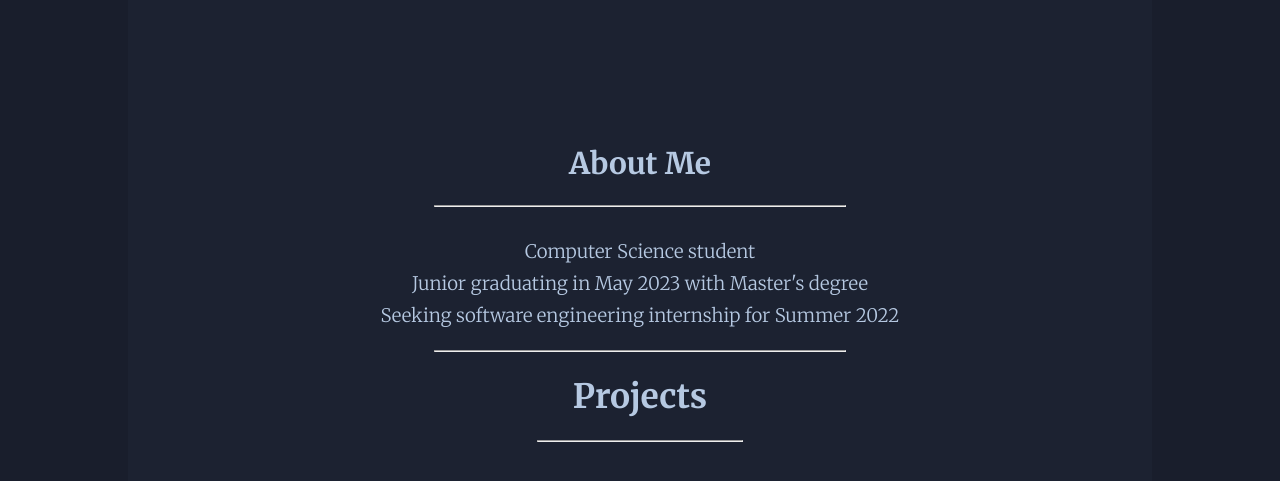
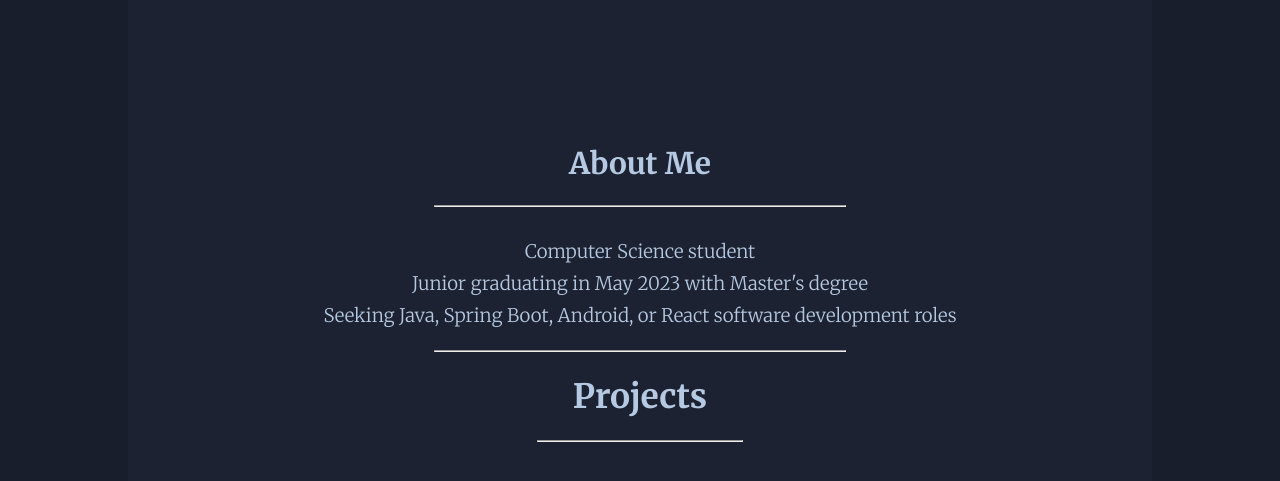
Before and after one commit to fyffep/fyffep.github.io, a plain HTML site: page index.html in a window 1280 px wide. Shown: the part 563-1044 px from the top of the page. Drawn offline with nearby package versions, Linux system fonts and the light colour scheme.

Commit message:
Minor change to About Me

```diff
--- a/index.html
+++ b/index.html
@@ -66,8 +66,11 @@
       Junior graduating in May 2023 with Master's degree
     </p>
     <p class="p-article padded centered-text">
+      Seeking Java, Spring Boot, Android, or React software development roles
+    </p>
+    <!--p class="p-article padded centered-text">
       Seeking software engineering internship for Summer 2022
-    </p>
+    </p-->
     <br class="spacer-mini" />
     <div class="row"><hr class="hr-40" /></div>
 
```
